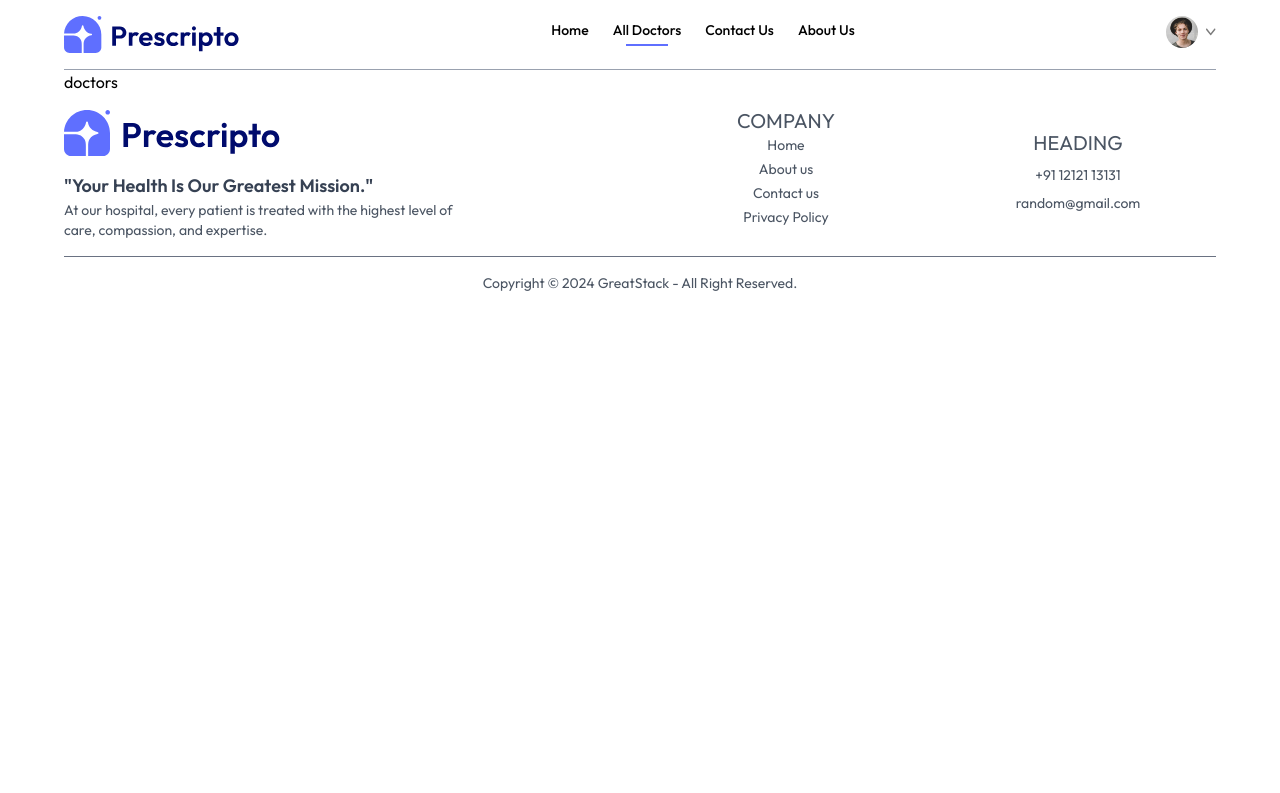
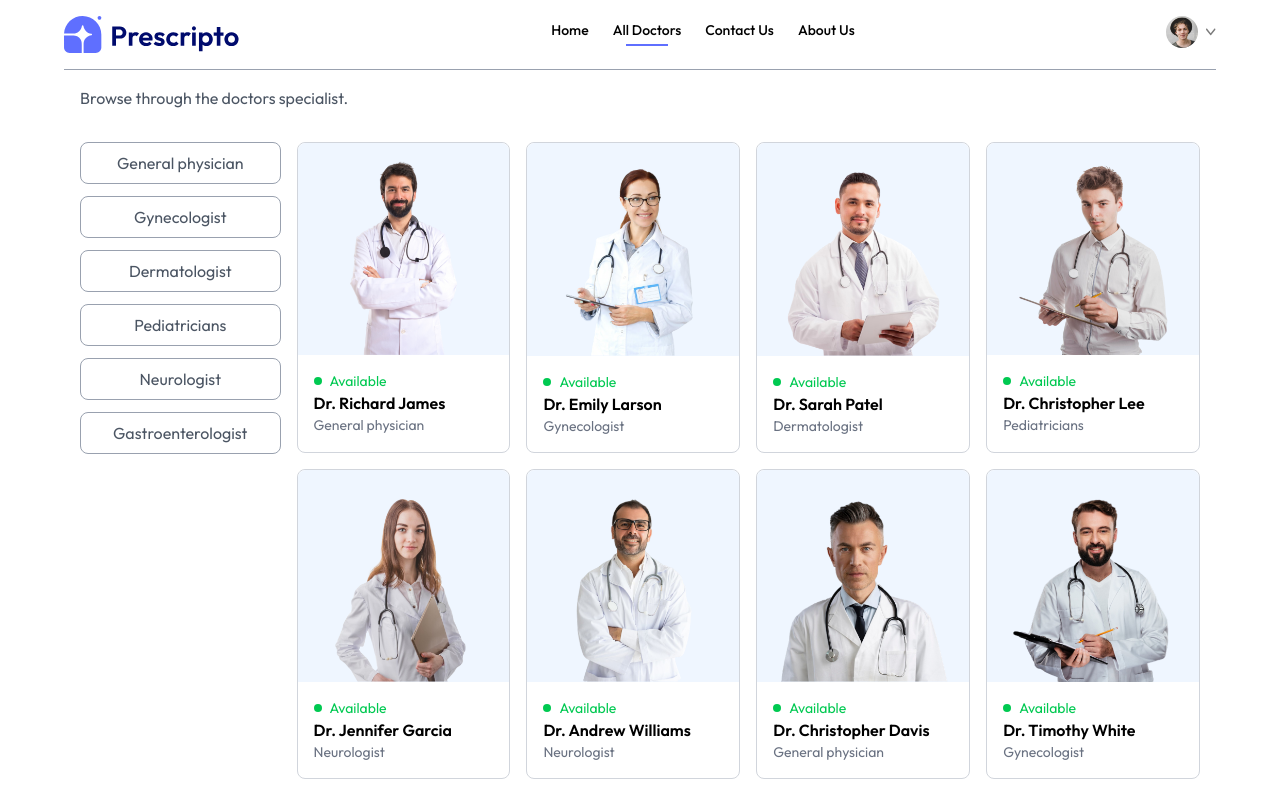
Before and after one commit to keyurpathar/GREEN_LIFE_FRONT_END, a React (Vite) app: page /doctors in a window 1280 px wide. Shown: the top 793 px of the page. Built offline with nearby package versions, Linux system fonts and the light colour scheme.

Commit message:
All doctors section added

```diff
--- a/src/components/Header.jsx
+++ b/src/components/Header.jsx
@@ -16,7 +16,9 @@ const Header = () => {
       <img
         src={logo}
         alt=""
-        className='w-44 cursor-pointer' />
+        className='w-44 cursor-pointer'
+        onClick={()=> {navigate('/')}}
+         />
 
       <ul className='hidden md:flex md:gap-6 font-medium'>
 
--- a/src/pages/Doctors.jsx
+++ b/src/pages/Doctors.jsx
@@ -1,9 +1,79 @@
-import React from 'react'
+import React, { useContext, useEffect, useState } from 'react'
+import { useNavigate, useParams } from 'react-router-dom'
+import { AppContext } from '../context/AppContext'
+
 
 const Doctors = () => {
+
+  const navigate = useNavigate()
+
+  const { speciality } = useParams()
+
+  const { doctors } = useContext(AppContext)
+
+  const [filter, setfilter] = useState([])
+
+  const applyFilter = () => {
+    if (speciality) {
+      setfilter(doctors.filter(doc => doc.speciality == speciality))
+    }
+    else {
+      setfilter(doctors)
+    }
+  }
+
+  useEffect(() => {
+
+    applyFilter()
+
+  }, [doctors, speciality])
+
   return (
-    <div>
-      doctors
+    <div className='my-4 px-4'>
+      <p className='text-[#4B5563]'>Browse through the doctors specialist.</p>
+
+      <div className='flex flex-col text-center md:flex-row gap-4 my-8'>
+
+        <div className='text-[#4B5563] flex flex-col gap-3'>
+          <p onClick={() => { speciality === 'General physician' ? navigate('/doctors') : navigate('/doctors/General physician') }} className='border border-gray-400 rounded-lg px-8 py-2  transition-all duration-200 hover:bg-[#E2E5FF] cursor-pointer'>General physician</p>
+
+          <p onClick={() => { speciality === 'Gynecologist' ? navigate('/doctors') : navigate('/doctors/Gynecologist') }} className='border border-gray-400 rounded-lg px-8 py-2  transition-all duration-200 hover:bg-[#E2E5FF] cursor-pointer'>Gynecologist</p>
+
+          <p onClick={() => { speciality === 'Dermatologist' ? navigate('/doctors') : navigate('/doctors/Dermatologist') }} className='border border-gray-400 rounded-lg px-8 py-2  transition-all duration-200 hover:bg-[#E2E5FF] cursor-pointer'>Dermatologist</p>
+
+          <p onClick={() => { speciality === 'Pediatricians' ? navigate('/doctors') : navigate('/doctors/Pediatricians') }} className='border border-gray-400 rounded-lg px-8 py-2  transition-all duration-200 hover:bg-[#E2E5FF] cursor-pointer'>Pediatricians</p>
+
+          <p onClick={() => { speciality === 'Neurologist' ? navigate('/doctors') : navigate('/doctors/Neurologist') }} className='border border-gray-400 rounded-lg px-8 py-2  transition-all duration-200 hover:bg-[#E2E5FF] cursor-pointer'>Neurologist</p>
+
+          <p onClick={() => { speciality === 'Gastroenterologist' ? navigate('/doctors/Gastroenterologist') : navigate('/doctors') }} className='border border-gray-400 rounded-lg px-8 py-2  transition-all duration-200 hover:bg-[#E2E5FF] cursor-pointer '>Gastroenterologist</p>
+
+        </div>
+
+        <div className='w-full flex flex-col md:grid md:grid-cols-3 lg:grid-cols-4 gap-4'>
+          {
+            filter.map((item, indx) => (
+
+              <div key={indx} onClick={() => navigate(`/appointment/${item._id}`)} className='border rounded-lg border-gray-300 cursor-pointer hover:-translate-y-1 transition-all duration-200'>
+
+                <img className='bg-blue-50 rounded-tl-lg rounded-tr-lg' src={item.image} alt="An doctor image" />
+
+                <div className='p-4'>
+
+                  <div className='flex items-center gap-2 text-sm text-left text-green-500'>
+                    <p className='w-2 h-2 bg-green-500 text-sm rounded-full'></p><p>Available</p>
+                  </div>
+
+                  <p className='text-base text-left font-semibold'>{item.name}</p>
+                  <p className='text-sm text-gray-500 text-left'>{item.speciality}</p>
+
+                </div>
+
+              </div>
+
+            ))}
+        </div>
+
+      </div>
     </div>
   )
 }
```
